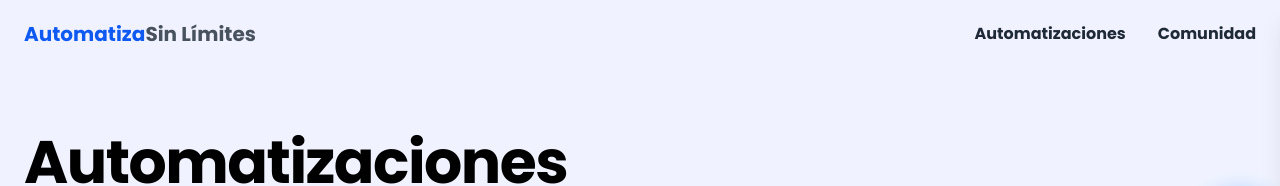
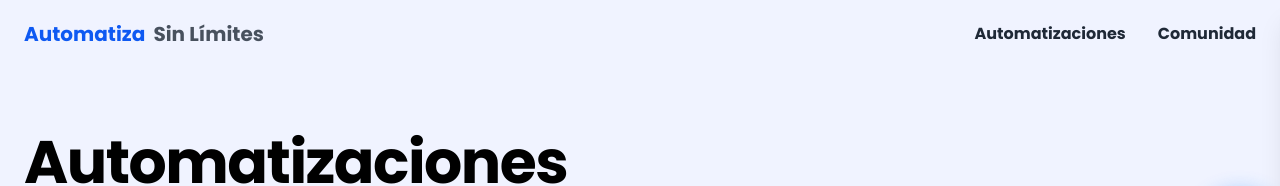
Before and after one commit to alexroda18/automatiza-sin-limitess, a React (Vite) app: page / in a window 1280 px wide. Shown: the top 186 px of the page. Built offline with nearby package versions, Linux system fonts and the light colour scheme.

Commit message:
Fix logo text spacing
Addresses an issue where the logo text elements were displayed without proper spacing.

```diff
--- a/src/components/Navbar.tsx
+++ b/src/components/Navbar.tsx
@@ -25,7 +25,7 @@ const Navbar: React.FC = () => {
         <div className="flex items-center justify-between">
           <a href="/" className="text-xl font-bold text-foreground flex items-center">
             <span className="text-blue-600">Automatiza</span>
-            <span className="text-gray-800 opacity-80">Sin Límites</span>
+            <span className="ml-2 text-gray-800 opacity-80">Sin Límites</span>
           </a>
 
           {/* Desktop Navigation */}
```
